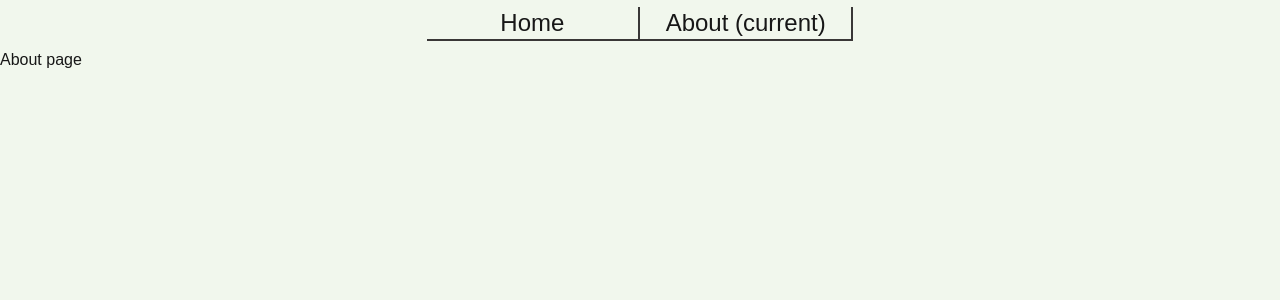
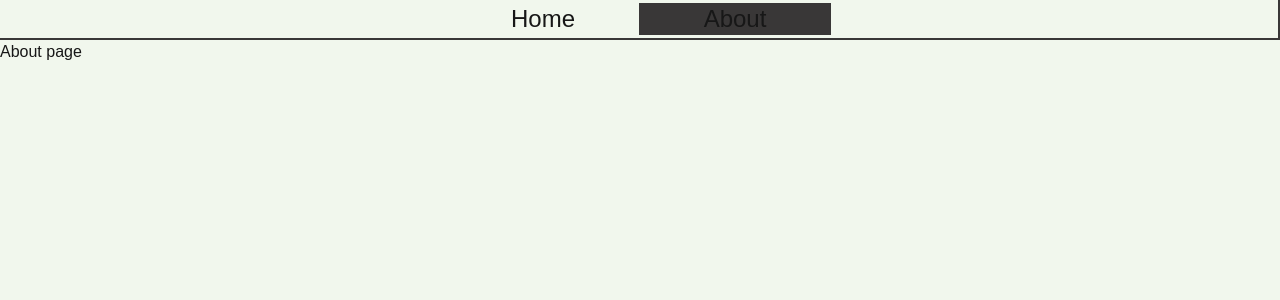
Before and after one commit to Alberto23B/blog_app, a Next.js app: page /about in a window 1280 px wide. Shown: the top 300 px of the page. Built offline with nearby package versions, Linux system fonts and the light colour scheme.

Commit message:
Minor styling changes

```diff
--- a/componenets/AboutButton.tsx
+++ b/componenets/AboutButton.tsx
@@ -13,13 +13,13 @@ export default function AboutButton() {
 
   const buttonStyle = {
     inactive: 'w-full hover:bg-[#393737] cursor-pointer',
-    active: 'w-full active:bg-slate-600 hover:bg-[#393737] cursor-pointer',
+    active: 'w-full bg-[#393737] active:bg-slate-600  cursor-pointer',
   };
 
   return (
-    <Link className='w-1/2 text-2xl bord ' href='/about'>
+    <Link className='w-1/2 text-2xl' href='/about'>
       <button className={isActive ? buttonStyle.active : buttonStyle.inactive}>
-        About {isActive ? '(current)' : ''}
+        About
       </button>
     </Link>
   );
--- a/componenets/HomeButton.tsx
+++ b/componenets/HomeButton.tsx
@@ -13,13 +13,13 @@ export default function HomeButton() {
 
   const buttonStyle = {
     inactive: 'w-full hover:bg-[#393737] cursor-pointer',
-    active: 'w-full active:bg-slate-600 hover:bg-[#393737] cursor-pointer',
+    active: 'w-full active:bg-slate-600 bg-[#393737] cursor-pointer',
   };
 
   return (
-    <Link className='w-1/2 text-2xl bord' href='/'>
+    <Link className='w-1/2 text-2xl ' href='/'>
       <button className={isActive ? buttonStyle.active : buttonStyle.inactive}>
-        Home {isActive ? '(current)' : ''}
+        Home
       </button>
     </Link>
   );
--- a/componenets/Navbar.tsx
+++ b/componenets/Navbar.tsx
@@ -3,8 +3,8 @@ import HomeButton from './HomeButton';
 
 export default function Navbar() {
   return (
-    <nav className='flex w-full items-center justify-center h-12'>
-      <div className='flex w-1/3 min-w-96 m-auto'>
+    <nav className='flex w-full items-center justify-center h-10 bord'>
+      <div className='flex min-w-96 m-auto'>
         <HomeButton />
         <AboutButton />
       </div>
--- a/componenets/PostsContainer.jsx
+++ b/componenets/PostsContainer.jsx
@@ -2,7 +2,7 @@ import PostList from './PostList';
 
 export default function PostContainer({ posts }) {
   return (
-    <div className='grid grid-cols-1 gap-3 w-1/2 min-w-96 max-h-dvh overflow-scroll no-scrollbar'>
+    <div className='grid grid-cols-1 gap-3 w-1/2 min-w-96 h-screen overflow-scroll no-scrollbar'>
       <PostList posts={posts} />
     </div>
   );
--- a/pages/index.tsx
+++ b/pages/index.tsx
@@ -38,6 +38,7 @@ export default function Home({ posts }: { posts: Post[] }) {
           <PostContainer posts={filteredPosts} />
           <div className='sm:flex flex-col hidden w-1/3 flex-shrink '>
             <SearchBar />
+            <h2 className='m-4'>Buzzing right now:</h2>
             <HashGrid
               hashtags={['lorem']}
               visibility={true}
```
